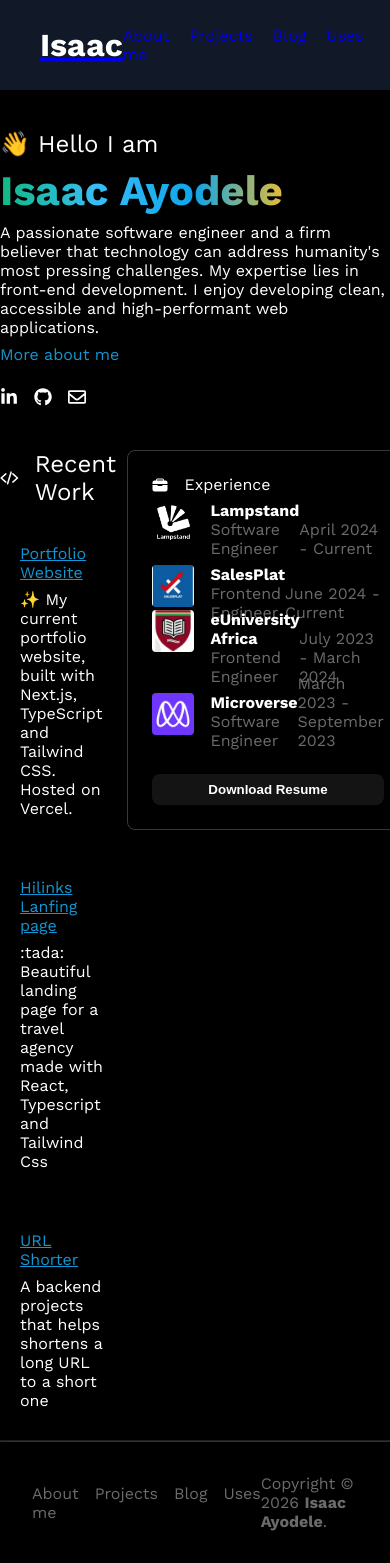
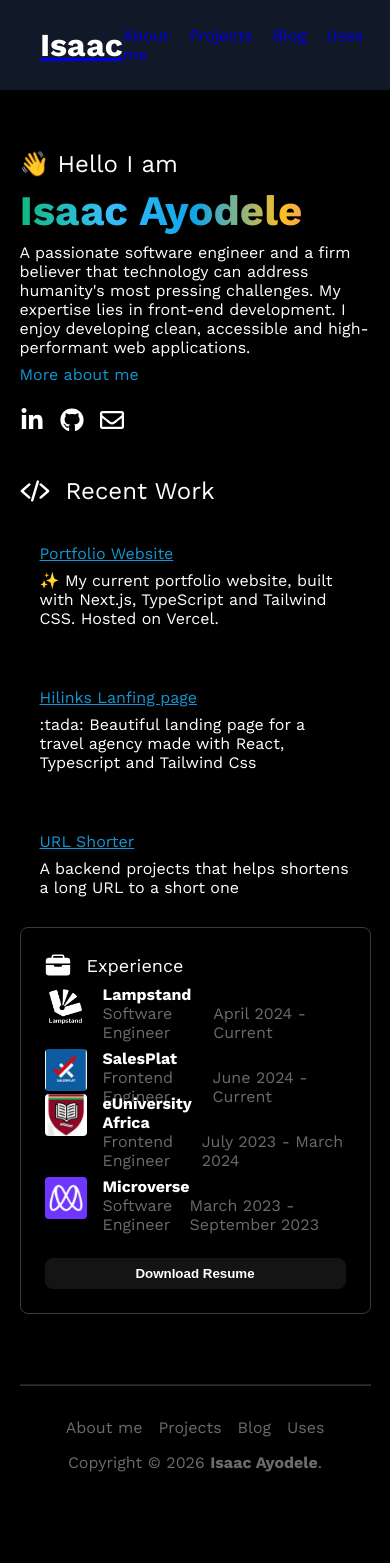
Before and after one commit to mosidrum/Isaac-portfolio, a Next.js app: page / in a window 390 px wide. After the commit the page ends 1524 px from the top, so only its background shows below. Built offline with nearby package versions, Linux system fonts and the light colour scheme.

Commit message:
complete landing page

```diff
--- a/src/app/globals.css
+++ b/src/app/globals.css
@@ -40,10 +40,28 @@ body {
     background: #000;
 }
 
-.container {
+.layout-container {
     display: flex;
     flex-direction: column;
     width: 100%;
     max-width: 1350px;
-    margin: 0 auto;
+    margin: 40px auto 0 auto;
+
+    @media screen and (max-width: 1400px) {
+        max-width: 90%;
+    }
+
+    @media screen and (max-width: 768px) {
+        width: 100%;
+        margin: 20px auto;
+    }
 }
+
+.recent-exp {
+    @media screen and (max-width: 1024px) {
+        display: flex;
+        flex-direction: column;
+        width: 100%;
+    }
+
+}
--- a/src/app/layout.tsx
+++ b/src/app/layout.tsx
@@ -17,7 +17,7 @@ export default function RootLayout({
     <html lang="en">
       <body>
         <Navbar />
-        <div className="container">
+        <div className="layout-container">
           <div className="content">{children}</div>
           <Footer />
         </div>
--- a/src/app/page.tsx
+++ b/src/app/page.tsx
@@ -1,5 +1,6 @@
 import React from 'react';
 import { Experience, Hero, Recent } from '../components';
+import './globals.css'
 
 
 // eslint-disable-next-line react/function-component-definition
@@ -7,7 +8,7 @@ export default function Home() {
   return (
     <div>
       <Hero />
-      <div className="flex-center-between align-item-start mt-3">
+      <div className="recent-exp flex-center-between align-item-start mt-3">
         <Recent />
         <Experience />
       </div>
--- a/src/app/utilities.css
+++ b/src/app/utilities.css
@@ -24,6 +24,18 @@
     justify-content: space-between;
 }
 
+.justify-content-around {
+    justify-content: space-around;
+}
+
+.justify-content-center {
+    justify-content: center;
+}
+
+.justify-content-evenly {
+    justify-content: space-evenly;
+}
+
 .align-items-end {
     align-items: flex-end;
 }
@@ -34,6 +46,10 @@
 
 .align-items-center {
     align-items: center;
+}
+
+.align-self-center {
+    align-self: center;
 }
 
 .flex-column {
@@ -185,3 +201,7 @@
 .text-underline { text-decoration: underline; }
 .text-line-through { text-decoration: line-through; }
 .text-no-underline { text-decoration: none; }
+
+.width-100 {
+    width: 100%;
+}
--- a/src/components/Experience/Experience.module.css
+++ b/src/components/Experience/Experience.module.css
@@ -5,7 +5,11 @@
   gap: 16px;
   padding: 24px;
   border-radius: 8px;
-}
+
+    @media screen and (max-width: 1024px) {
+      max-width: 100%;
+    }
+  }
 
 .image {
   width: 42px;
--- a/src/components/Experience/Experience.tsx
+++ b/src/components/Experience/Experience.tsx
@@ -6,8 +6,8 @@ import { experiences } from '../../utils';
 export const Experience = () => (
   <div className={styles.container}>
       <div className="flex-item-center gap-2">
-        <IoBriefcase />
-        <div>Experience</div>
+        <IoBriefcase size={26} />
+        <div className="text-xl">Experience</div>
       </div>
       <div className="d-flex flex-column gap-3 mt-3">
         {experiences.map((experience, index) => (
--- a/src/components/Footer/Footer.tsx
+++ b/src/components/Footer/Footer.tsx
@@ -4,7 +4,7 @@ import styles from './footer.module.css';
 export const Footer = () => (
   <div className={styles.footer}>
     <hr className={styles.line} />
-    <div className="flex-center-between pv-4 ph-4">
+    <div className={`${styles.bottom} flex-center-between pv-4 ph-4`}>
       <div className="d-flex gap-2">
         {navItems.map((item, index) => (
           <div key={index}>{item.name}</div>
--- a/src/components/Footer/footer.module.css
+++ b/src/components/Footer/footer.module.css
@@ -1,8 +1,19 @@
 .footer {
     color: var(--text-tetiary);
+    margin-top: 70px;
 }
 
 .line {
     opacity: var(--line-opacity);
     color: var(--text-tetiary);
 }
+
+.bottom {
+    @media screen and (max-width: 1024px) {
+        display: flex;
+        flex-direction: column;
+        width: 100%;
+        gap: 16px;
+        align-items: center;
+    }
+}
--- a/src/components/Hero/Hero.tsx
+++ b/src/components/Hero/Hero.tsx
@@ -1,36 +1,39 @@
 import Link from 'next/link';
-import { RiLinkedinFill } from 'react-icons/ri';
 import { FaGithub, FaLinkedinIn, FaRegEnvelope } from 'react-icons/fa';
-import styles from './hero.module.css'
-import Image from 'next/image';
+import styles from './hero.module.css';
 
 export const iconItems = [
   {
     name: 'linkedin',
-    icon: <FaLinkedinIn />,
+    icon: <FaLinkedinIn size={24} />
   },
   {
     name: 'github',
-    icon: <FaGithub />
+    icon: <FaGithub size={24} />
   },
   {
     name: 'message',
-    icon: <FaRegEnvelope />
-
+    icon: <FaRegEnvelope size={24} />
   }
-]
+];
 
 export const Hero = () => (
   <div className="flex-column mt-5 gap-1">
     <div className="text-2xl">👋 Hello I am</div>
     <div className={styles.title}>Isaac Ayodele</div>
-    <p>A passionate software engineer and a firm believer that technology can address humanity&apos;s most pressing challenges. My expertise lies in front-end development. I enjoy developing clean, accessible and high-performant web applications.</p>
-    <Link className="text-no-underline" href='/'>
+    <p>
+      A passionate software engineer and a firm believer that technology can address humanity&apos;s
+      most pressing challenges. My expertise lies in front-end development. I enjoy developing
+      clean, accessible and high-performant web applications.
+    </p>
+    <Link className="text-no-underline" href="/">
       <p className="text-secondary">More about me</p>
     </Link>
     <div className="d-flex gap-2">
       {iconItems.map((item, index) => (
-        <div className="text-xl mv-2 hover" key={index}>{item.icon}</div>
+        <div className="text-xl mv-2 hover" key={index}>
+          {item.icon}
+        </div>
       ))}
     </div>
   </div>
--- a/src/components/Recent/Recent.tsx
+++ b/src/components/Recent/Recent.tsx
@@ -3,8 +3,7 @@ import Link from 'next/link';
 import styles from './recent.module.css'
 import { projects } from '../../utils';
 
-export const Recent = () => {
-  return (
+export const Recent = () => (
     <div>
       <div className="flex-column gap-1">
        <div className="d-flex gap-2 align-items-center">
@@ -24,4 +23,3 @@ export const Recent = () => {
       </div>
     </div>
   )
-}
```
Also changed, not shown: src/components/Experience/ExperienceList.tsx (+6 -8 lines).
